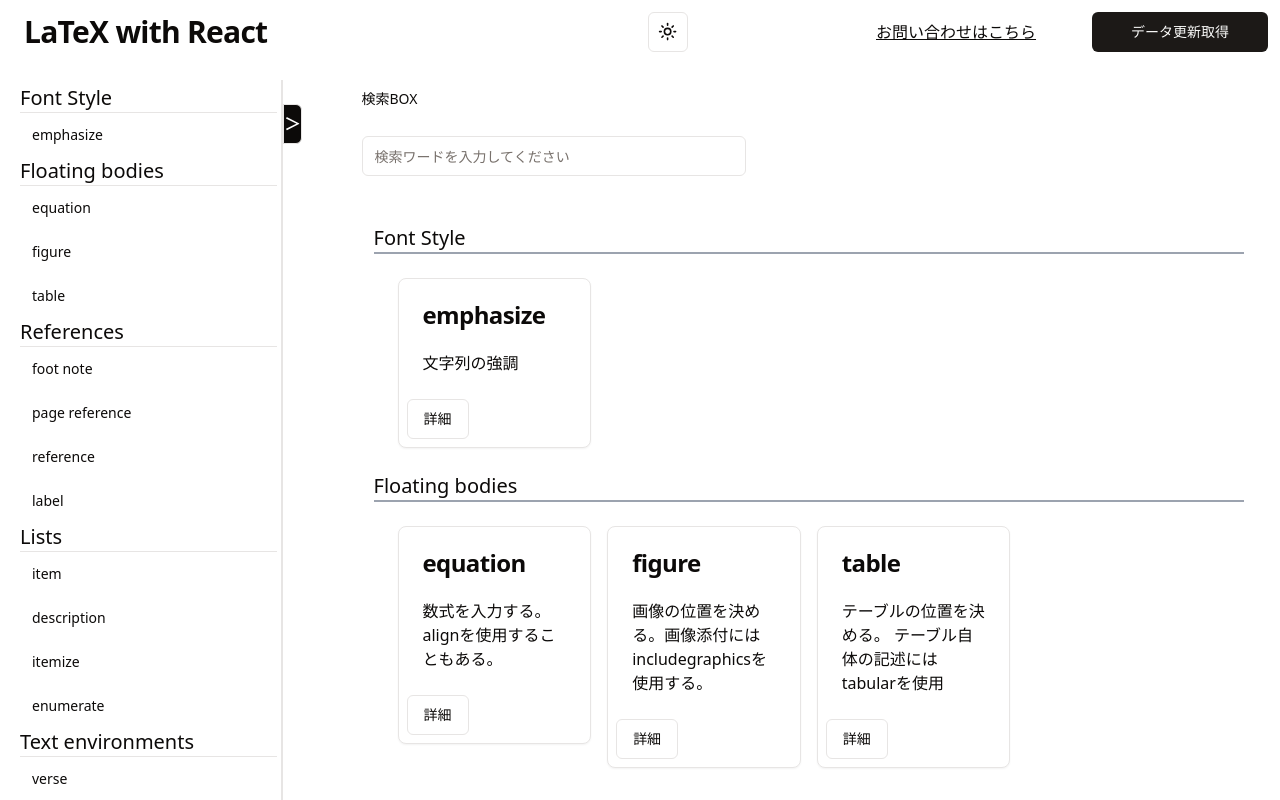
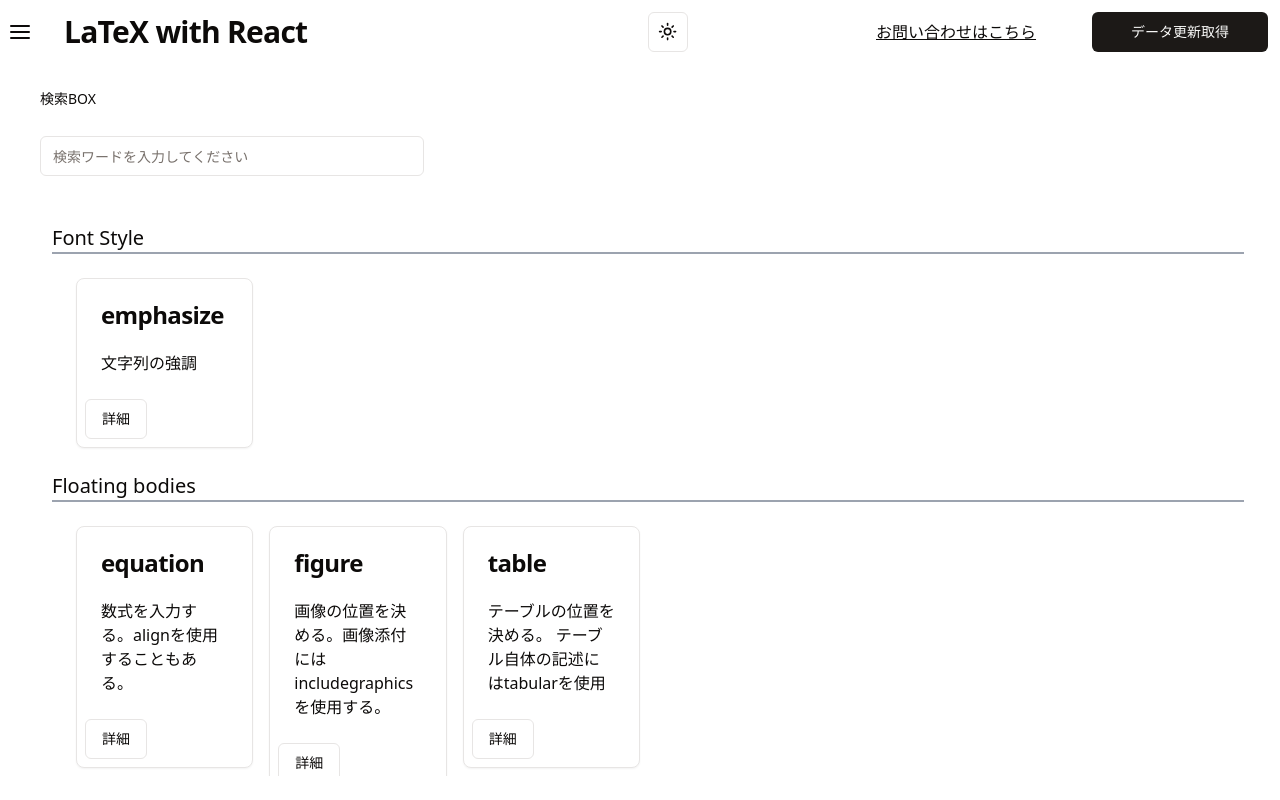
Before and after one commit to YutaK1026/LaTeXIndex, a Next.js app in the folder my-app/: page / in a window 1280 px wide. Built offline with nearby package versions, Linux system fonts and the light colour scheme.

Commit message:
change-サイドメニュー変更

```diff
--- a/my-app/package.json
+++ b/my-app/package.json
@@ -13,6 +13,7 @@
     "@radix-ui/react-dialog": "^1.0.5",
     "@radix-ui/react-dropdown-menu": "^2.0.6",
     "@radix-ui/react-label": "^2.0.2",
+    "@radix-ui/react-popover": "^1.0.7",
     "@radix-ui/react-scroll-area": "^1.0.5",
     "@radix-ui/react-separator": "^1.0.3",
     "@radix-ui/react-slot": "^1.0.2",
--- a/my-app/src/app/page.tsx
+++ b/my-app/src/app/page.tsx
@@ -1,3 +1,4 @@
+"use client";
 import Image from "next/image";
 import {
   ResizableHandle,
@@ -9,8 +10,19 @@
 import ItemPool from "@/components/props/itempool";
 import Header from "@/components/pages/header";
 import MainContent from "@/components/pages/maincontent";
+import { useState, useRef } from "react";
 
 export default function Home() {
+  const [searchWordList, setSearchWordList] = useState<string[]>([""])
+  const inputRef = useRef<HTMLInputElement>(null);
+
+  const setWordHeader = (word: string) => {
+    //COMMENT: 子コンポーネントのHeaderで検索ワードが指定された時に発火。
+    //COMMENT: 検索ワードを子コンポーネントのMainContentに流す
+    const wordList = word.split(' ')
+    setSearchWordList(wordList)
+  }
+
   return (
     <main>
       <div>
@@ -18,10 +30,10 @@
           direction="vertical"
           className="min-h-screen max-w-screen">
           <ResizablePanel defaultSize={10}>
-            <Header />
+            <Header setWordHeader={setWordHeader}/>
           </ResizablePanel>
           <ResizablePanel defaultSize={90}>
-            <MainContent />
+            <MainContent searchWordListFromHeader={searchWordList}/>
           </ResizablePanel>
         </ResizablePanelGroup>
       </div>
--- a/my-app/src/components/pages/header.tsx
+++ b/my-app/src/components/pages/header.tsx
@@ -4,28 +4,78 @@
 import { Separator } from "@/components/ui/separator"
 import ModeToggle from "@/components/props/modebutton";
 import Link from "next/link";
+import {
+  Sheet,
+  SheetContent,
+  SheetDescription,
+  SheetHeader,
+  SheetTitle,
+  SheetTrigger,
+} from "@/components/ui/sheet"
+import SideMenu from "@/components/props/sidemenu";
+import { AlignJustify } from 'lucide-react';
+import { useState, useRef } from "react";
 
-export default function Header() {
+interface HeaderProps {
+  setWordHeader: (word: string)=>void
+}
+
+export default function Header({setWordHeader}: HeaderProps) {
+  const Ref = useRef<HTMLElement>(null);
+  const [isOpen, setIsOpen] = useState(false);
+
+  const setWord = (word: string) => {
+    setWordHeader(word)
+    setIsOpen(!isOpen)
+    //COMMENT: Header内にSideMenuがある。そこで選択した要素を描画するため、wordを親コンポーネントのPageに流す
+    //COMMENT: 検索欄に入力したワードをitempoolに送信する
+  }
+
+  const handleSetOpen = () => {
+    setIsOpen(!isOpen)
+  }
+
   return (
     <div className="grid grid-cols-6 gap-4">
       <div className="col-span-3 flex items-center">
+        <div className="m-2 flex items-center">
+          <Sheet open={isOpen}>
+            <SheetTrigger onClick={() => {handleSetOpen()}}>
+              <AlignJustify />
+            </SheetTrigger>
+            <SheetContent handleSetOpen={handleSetOpen}>
+              <SheetHeader>
+                <SheetTitle>
+                  絞り込むワードを選択してください。
+                </SheetTitle>
+                <SheetDescription>
+                  <SideMenu setWord={setWord} />
+                </SheetDescription>
+              </SheetHeader>
+            </SheetContent>
+          </Sheet>
+        </div>
         <h1 className="scroll-m-20 text-3xl font-semibold tracking-tight first:mt-0 ml-6">
           <Link href="/">
             LaTeX with React
           </Link>
         </h1>
       </div>
+
       <div className="col-span-1 flex items-center">
         <ModeToggle/>
       </div>
+
       <div className="col-span-1 m-3 flex items-center underline">
         <Link href="/contact">
           お問い合わせはこちら
         </Link>
       </div>
+
       <Button className="col-span-1 m-3" onClick={getImageListFromNotion}>
         データ更新取得
       </Button>
+
     </div>
   )
 }
--- a/my-app/src/components/pages/maincontent.tsx
+++ b/my-app/src/components/pages/maincontent.tsx
@@ -8,11 +8,20 @@
 import SideMenu from "@/components/props/sidemenu";
 import ItemPool from "@/components/props/itempool";
 import Header from "@/components/pages/header";
-import { useState } from "react";
+import { useState, useEffect } from "react";
 
-export default function MainContent() {
-  const [searchWordList, setSearchWordList] = useState<string[]>([""])
-  const [showSideMenu, setShowSideMenu] = useState(true)
+interface SearchWordListProps {
+  searchWordListFromHeader: string[]
+}
+
+export default function MainContent({searchWordListFromHeader}: SearchWordListProps) {
+  const [searchWordList, setSearchWordList] = useState<string[]>(searchWordListFromHeader)
+
+  useEffect(() => {
+    //COMMENT: Header内のSideMenuで検索ワードが指定されたときに、ここでsetする。
+    setSearchWordList(searchWordListFromHeader)
+  },[searchWordListFromHeader])
+
   const setWord = (word: string) => {
     const wordList = word.split(' ')
     setSearchWordList(wordList)
@@ -22,19 +31,7 @@
   return (
     <ResizablePanelGroup
       direction="horizontal">
-      <ResizablePanel defaultSize={22} className={showSideMenu?"border-r-2":"border-r-2 hidden"}>
-        <div className="flex h-screen items-center justify-center p-1">
-          <SideMenu setWord={setWord}/>
-        </div>
-      </ResizablePanel>
-      <ResizablePanel defaultSize={3}>
-        <div className="mt-6 w-6/12 h-10 border bg-current rounded-r-md flex items-center" onClick={() => {setShowSideMenu(!showSideMenu)}}>
-          <div className="text-background font-extrabold">
-            ＞
-          </div>
-        </div>
-      </ResizablePanel>
-      <ResizablePanel defaultSize={showSideMenu?75:97}>
+      <ResizablePanel defaultSize={100}>
         <ResizablePanelGroup
           direction="vertical">
           <ResizablePanel defaultSize={15}>
--- a/my-app/src/components/props/search/split-by-tag.tsx
+++ b/my-app/src/components/props/search/split-by-tag.tsx
@@ -9,6 +9,7 @@
     if(!CommandListBeforeMolding[i.tag])CommandListBeforeMolding[i.tag] = [i]
     else CommandListBeforeMolding[i.tag].push(i)
   })
+  console.log(CommandListBeforeMolding)
 
   for(var i in CommandListBeforeMolding){
     var dict: any = {}
--- a/my-app/src/components/props/sidemenu.tsx
+++ b/my-app/src/components/props/sidemenu.tsx
@@ -2,6 +2,7 @@
 import { Separator } from "@/components/ui/separator"
 import { Button } from "@/components/ui/button"
 import SplitByTag from "@/components/props/search/split-by-tag"
+import { useRef } from "react"
 
 interface NotionImageProps {
   title: string
@@ -14,15 +15,26 @@
 }
 type CommandListProps = Record<string, NotionImageProps[]>
 
-export default function SideMenu({setWord}: {setWord: (word: string)=>void}) {
+interface SideMenuProps {
+  setWord: (word: string)=>void
+}
+
+export default function SideMenu({setWord}: SideMenuProps) {
   const notionData = SplitByTag([""])
-
   const selectTag = (title: string) => {
     setWord(title)
   }
 
   return (
     <ScrollArea className="h-full w-full ml-4">
+      <div className="text-xl">
+        ALL
+      </div>
+      <Separator />
+      <div className="text-sm p-3 hover:font-extrabold rounded-md" onClick={() => {selectTag("")}}>
+        ALL
+      </div>
+      <br />
       {notionData.map((item: CommandListProps, key: string) => {
         const keyName = Object.keys(item)[0]
         var commandList: NotionImageProps[] = []
@@ -43,6 +55,9 @@
           </div>
         )
       })}
+    <div>
+      <br />
+    </div>
     </ScrollArea>
   )
 }
--- /dev/null
+++ b/my-app/src/components/ui/popover.tsx
@@ -0,0 +1,31 @@
+"use client"
+
+import * as React from "react"
+import * as PopoverPrimitive from "@radix-ui/react-popover"
+
+import { cn } from "@/lib/utils"
+
+const Popover = PopoverPrimitive.Root
+
+const PopoverTrigger = PopoverPrimitive.Trigger
+
+const PopoverContent = React.forwardRef<
+  React.ElementRef<typeof PopoverPrimitive.Content>,
+  React.ComponentPropsWithoutRef<typeof PopoverPrimitive.Content>
+>(({ className, align = "center", sideOffset = 4, ...props }, ref) => (
+  <PopoverPrimitive.Portal>
+    <PopoverPrimitive.Content
+      ref={ref}
+      align={align}
+      sideOffset={sideOffset}
+      className={cn(
+        "z-50 w-72 rounded-md border bg-popover p-4 text-popover-foreground shadow-md outline-none data-[state=open]:animate-in data-[state=closed]:animate-out data-[state=closed]:fade-out-0 data-[state=open]:fade-in-0 data-[state=closed]:zoom-out-95 data-[state=open]:zoom-in-95 data-[side=bottom]:slide-in-from-top-2 data-[side=left]:slide-in-from-right-2 data-[side=right]:slide-in-from-left-2 data-[side=top]:slide-in-from-bottom-2",
+        className
+      )}
+      {...props}
+    />
+  </PopoverPrimitive.Portal>
+))
+PopoverContent.displayName = PopoverPrimitive.Content.displayName
+
+export { Popover, PopoverTrigger, PopoverContent }
--- a/my-app/src/components/ui/sheet.tsx
+++ b/my-app/src/components/ui/sheet.tsx
@@ -51,12 +51,15 @@
 
 interface SheetContentProps
   extends React.ComponentPropsWithoutRef<typeof SheetPrimitive.Content>,
-    VariantProps<typeof sheetVariants> {}
+  VariantProps<typeof sheetVariants> {
+    handleSetOpen: () => void
+  }
+
 
 const SheetContent = React.forwardRef<
   React.ElementRef<typeof SheetPrimitive.Content>,
   SheetContentProps
->(({ side = "left", className, children, ...props }, ref) => (
+>(({ handleSetOpen, side = "left", className, children, ...props }, ref) => (
   <SheetPortal>
     <SheetOverlay />
     <SheetPrimitive.Content
@@ -66,7 +69,7 @@
     >
       {children}
       <SheetPrimitive.Close className="absolute right-4 top-4 rounded-sm opacity-70 ring-offset-background transition-opacity hover:opacity-100 focus:outline-none focus:ring-2 focus:ring-ring focus:ring-offset-2 disabled:pointer-events-none data-[state=open]:bg-secondary">
-        <X className="h-4 w-4" />
+        <X className="h-4 w-4" onClick={() => {handleSetOpen()}}/>
         <span className="sr-only">Close</span>
       </SheetPrimitive.Close>
     </SheetPrimitive.Content>
@@ -120,7 +123,7 @@
 >(({ className, ...props }, ref) => (
   <SheetPrimitive.Description
     ref={ref}
-    className={cn("relative text-sm text-muted-foreground h-full", className)}
+    className={cn("relative text-sm h-full", className)}
     {...props}
   />
 ))
```
Also changed, not shown: 1 other file (tests, documents, lock files or other folders).
